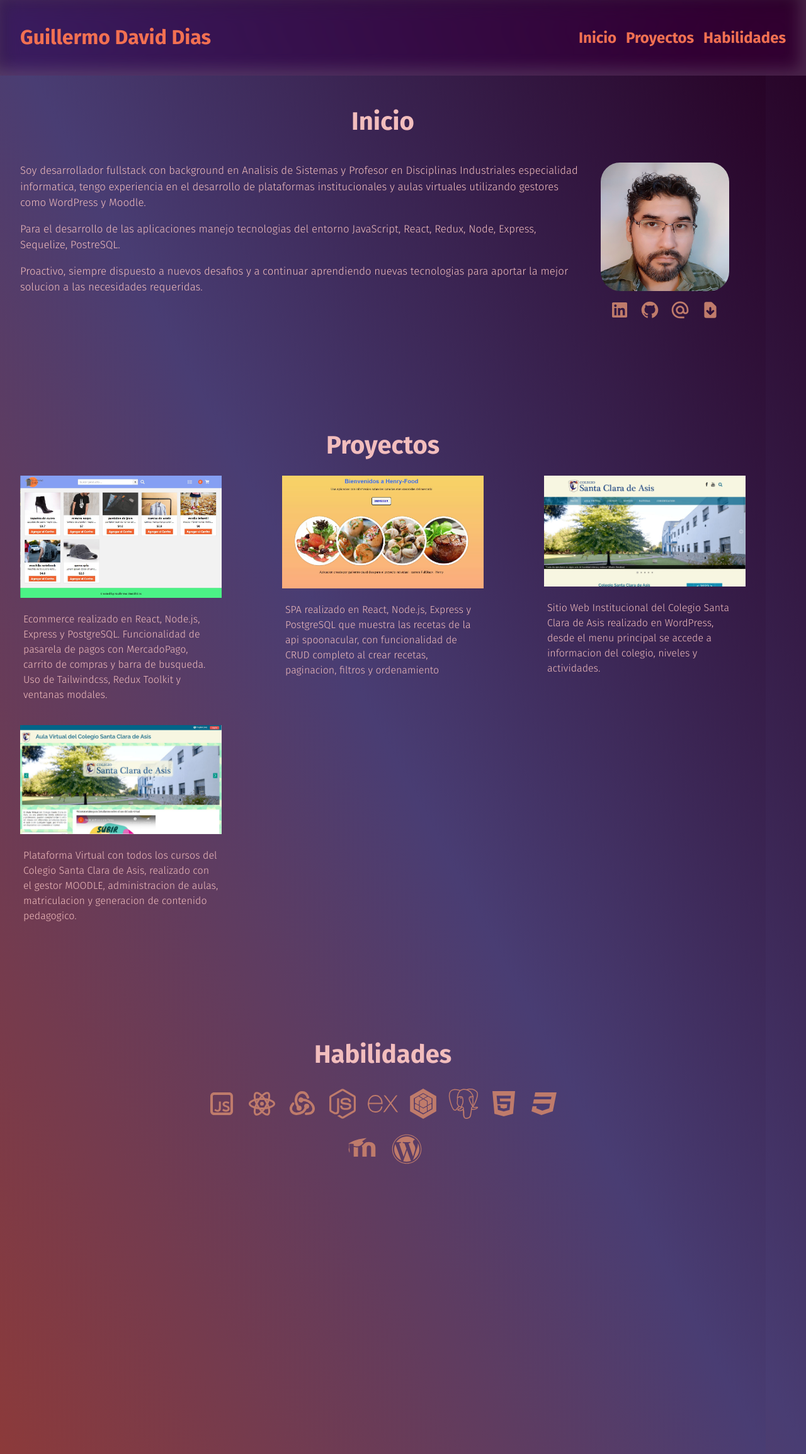
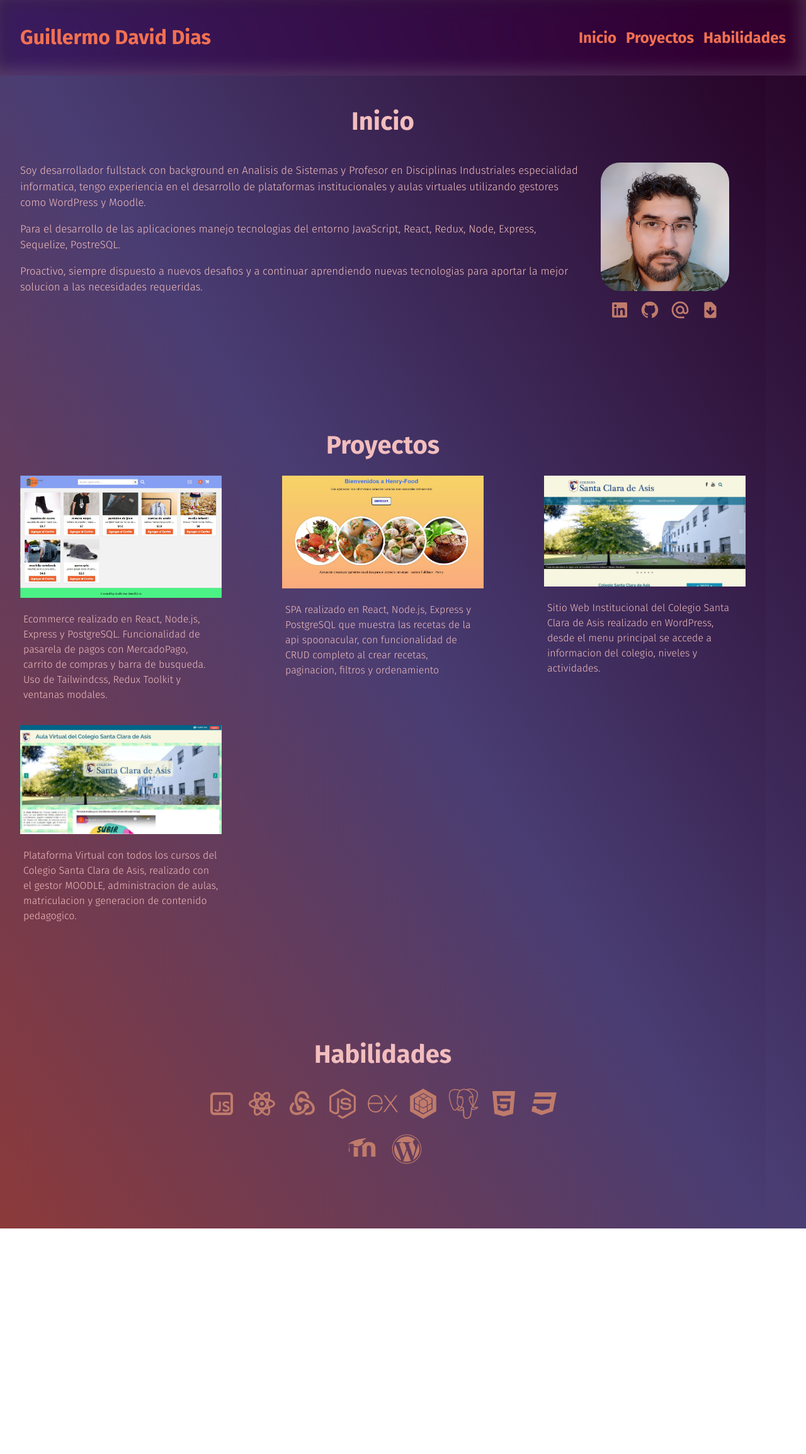
Before and after one commit to GDavidDias/Portfolio, a React (Vite) app in the folder cliente/: page / in a window 1280 px wide. Shown: the whole page at 63% size. After the commit the page ends 1950 px from the top, so only its background shows below. Built offline with nearby package versions, Linux system fonts and the light colour scheme.

Commit message:
styles home

```diff
--- a/cliente/src/views/home/Home.module.css
+++ b/cliente/src/views/home/Home.module.css
@@ -43,7 +43,8 @@ html{
 
 .Habilidades{
     /* border: 1px solid green; */
-    height: 100vh;
+    /* height: 100vh; */
+    height: auto;
 }
 
 .InicioContainer{
```
